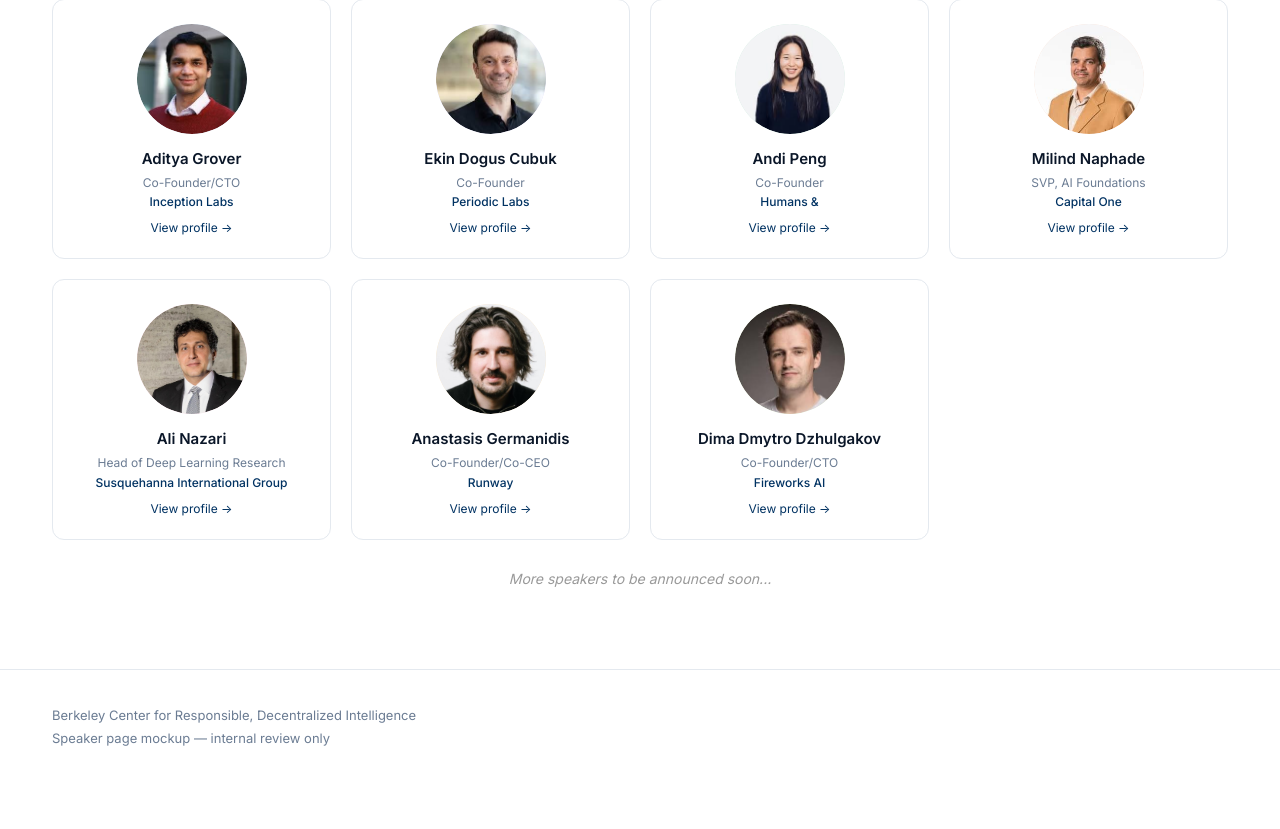
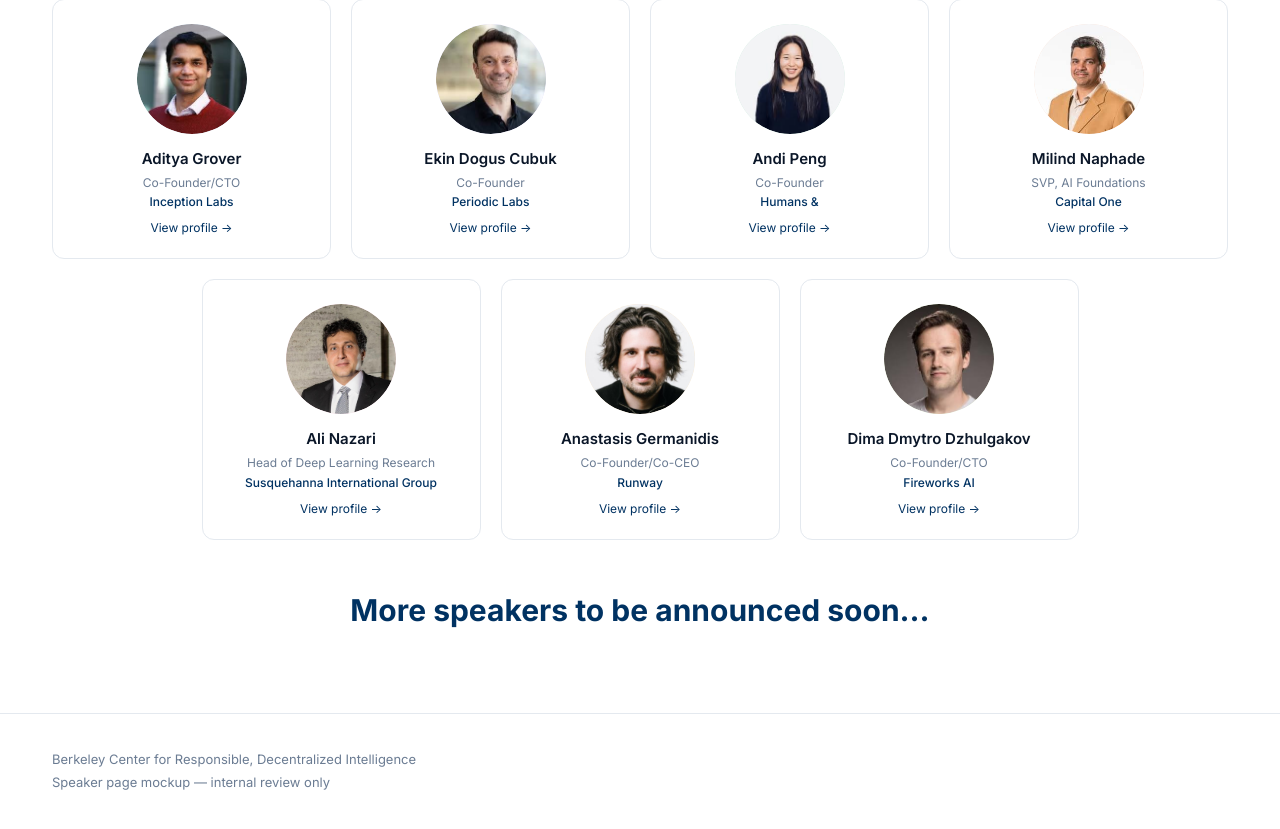
Before and after one commit to wilwixqa1/Agentic-AI-summit-Speaker-Page-Mockup, a FastAPI app: page /option-a in a window 1280 px wide. Shown: the part 3218-4047 px from the top of the page. Before the commit the page ends 3964 px from the top, so only its background shows below. Run offline with FastAPI, Linux system fonts and the light colour scheme.

Commit message:
Center partial last row (flex layout); make announcement large bold Berkeley blue per reference

```diff
--- a/app/static/css/option_a.css
+++ b/app/static/css/option_a.css
@@ -1,7 +1,11 @@
 .grid-speakers {
-  display: grid;
-  grid-template-columns: repeat(4, 1fr);
+  display: flex;
+  flex-wrap: wrap;
+  justify-content: center;
   gap: 20px;
+}
+.grid-speakers .speaker-card {
+  width: calc((100% - 3 * 20px) / 4);
 }
 .speaker-card {
   background: white;
@@ -45,13 +49,13 @@
   display: inline-block;
 }
 
-@media (max-width: 900px) { .grid-speakers { grid-template-columns: repeat(3, 1fr); } }
-@media (max-width: 640px) { .grid-speakers { grid-template-columns: repeat(2, 1fr); gap: 12px; } }
+@media (max-width: 900px) { .grid-speakers .speaker-card { width: calc((100% - 2 * 20px) / 3); } }
+@media (max-width: 640px) { .grid-speakers { gap: 12px; } .grid-speakers .speaker-card { width: calc((100% - 12px) / 2); } }
 
 .more-announced {
   text-align: center;
-  color: #999;
-  font-size: 14px;
-  font-style: italic;
-  margin-top: 28px;
+  color: var(--berkeley-blue);
+  font-size: 30px;
+  font-weight: 700;
+  margin: 48px 0 24px;
 }
```
